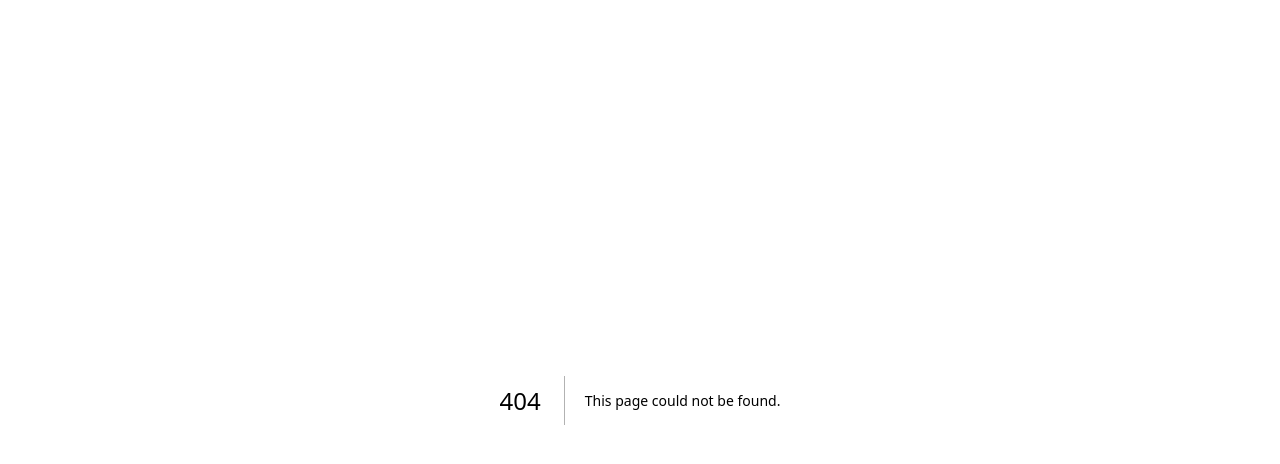
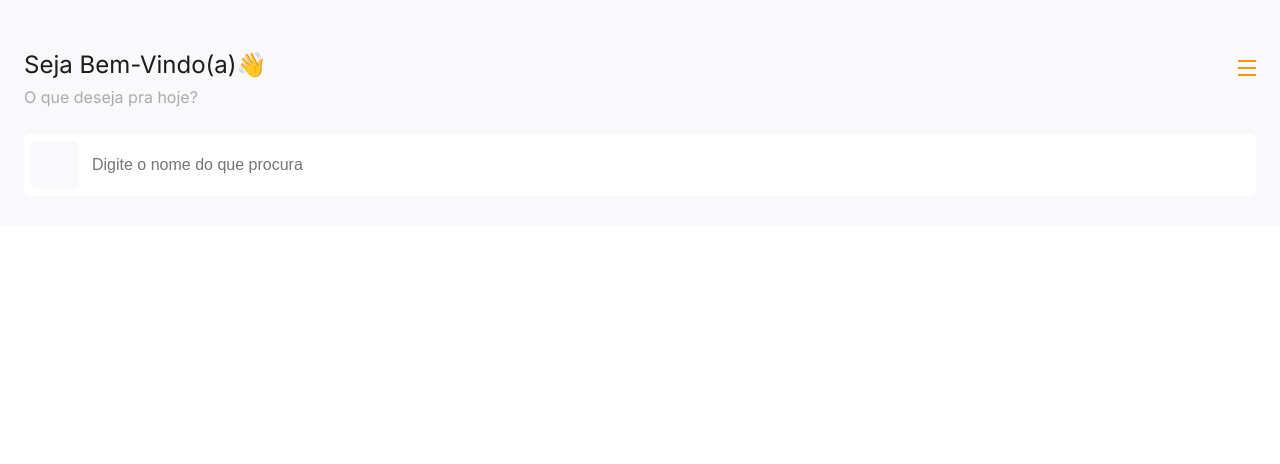
Before and after one commit to MaxOliveiraJr/delivery, a Next.js app: page /1 in a window 1280 px wide. Before the commit this address had no page. Shown: the top 464 px of the page. Built offline with nearby package versions, Linux system fonts and the light colour scheme.

Commit message:
feat: header complete

```diff
--- /dev/null
+++ b/components/SearchInput/index.tsx
@@ -0,0 +1,40 @@
+import { useState } from "react";
+import styles from "./styles.module.css";
+
+type Props = {
+  mainColor: string;
+  onSearch: (searchValue: string) => void;
+};
+
+export const SearchInput = ({ mainColor, onSearch }: Props) => {
+  const [focused, setFocused] = useState(false);
+  const [searchValue, setSearchValue] = useState("");
+
+  const handleKeyUp = (event: React.KeyboardEvent<HTMLInputElement>) => {
+    if (event.code === "Enter") {
+      onSearch(searchValue);
+    }
+  };
+
+  return (
+    <div
+      className={styles.container}
+      style={{ borderColor: focused ? mainColor : "#ffffff" }}
+    >
+      <div
+        className={styles.button}
+        onClick={(e) => onSearch(searchValue)}
+      ></div>
+      <input
+        type="text"
+        className={styles.input}
+        placeholder="Digite o nome do que procura"
+        onFocus={() => setFocused(true)}
+        onBlur={() => setFocused(false)}
+        onKeyUp={handleKeyUp}
+        value={searchValue}
+        onChange={(e) => setSearchValue(e.target.value)}
+      />
+    </div>
+  );
+};
--- /dev/null
+++ b/components/SearchInput/styles.module.css
@@ -0,0 +1,29 @@
+.container {
+  background-color: #ffffff;
+  display: flex;
+  padding: 6px;
+  border-radius: 5px;
+  border: 1px solid #ffffff;
+}
+
+.button {
+  background-color: #f9f9fb;
+  width: 48px;
+  height: 48px;
+  border-radius: 5px;
+}
+
+.input {
+  border: 0;
+  outline: 0;
+  flex: 1;
+  height: 48px;
+  font-weight: 400;
+  font-size: 16px;
+  margin-left: 13px;
+}
+
+.inputs:active {
+  outline: #fb9400;
+  outline-style: dashed;
+}
--- a/package.json
+++ b/package.json
@@ -18,6 +18,7 @@
     "next": "13.0.7",
     "react": "18.2.0",
     "react-dom": "18.2.0",
+    "swiper": "^8.4.5",
     "typescript": "4.9.4"
   }
 }
--- /dev/null
+++ b/pages/[tenant]/index.tsx
@@ -0,0 +1,33 @@
+import { SearchInput } from "../../components/SearchInput";
+import styles from "../../styles/Home.module.css";
+
+const Home = () => {
+  const handleSearch = (searchValue: string) => {
+    console.log("Você está buscando " + searchValue);
+  };
+
+  return (
+    <div className={styles.container}>
+      <header className={styles.header}>
+        <div className={styles.headerTop}>
+          <div className={styles.headerTopLeft}>
+            <div className={styles.headerTitle}>Seja Bem-Vindo(a)👋 </div>
+            <div className={styles.headerSubtitle}>O que deseja pra hoje?</div>
+          </div>
+          <div className={styles.headerTopRight}>
+            <div className={styles.menuButton}>
+              <div className={styles.menuButtonLine}></div>
+              <div className={styles.menuButtonLine}></div>
+              <div className={styles.menuButtonLine}></div>
+            </div>
+          </div>
+        </div>
+        <div className={styles.headerBottom}>
+          <SearchInput mainColor="#fb9400" onSearch={handleSearch} />
+        </div>
+      </header>
+    </div>
+  );
+};
+
+export default Home;
--- a/styles/Home.module.css
+++ b/styles/Home.module.css
@@ -1,278 +1,53 @@
-.main {
+.container {
+  background-color: #ffffff;
+}
+
+.header {
+  background-color: #f9f9fb;
+  padding: 50px 24px 30px 24px;
+}
+
+.headerTop {
+
+  display: flex;
+  justify-content: space-between;
+  margin-bottom: 27px;
+
+}
+
+.headerTopLeft {
+}
+
+
+.headerTitle {
+  font-weight: 500;
+  font-size: 24px;
+  color: #1b1b1b;
+  margin-bottom: 8px;
+}
+
+.headerSubtitle {
+  font-weight: 400;
+  font-size: 16px;
+  color: #979797cc;
+}
+
+.headerTopRight {
+}
+
+.headerButtom {
+}
+
+.menuButton {
+  width: 18px;
+  height: 16px;
   display: flex;
   flex-direction: column;
   justify-content: space-between;
-  align-items: center;
-  padding: 6rem;
-  min-height: 100vh;
+  margin-top: 10px;
 }
 
-.description {
-  display: inherit;
-  justify-content: inherit;
-  align-items: inherit;
-  font-size: 0.85rem;
-  max-width: var(--max-width);
-  width: 100%;
-  z-index: 2;
-  font-family: var(--font-mono);
+.menuButtonLine {
+  height: 2px;
+  background-color: #fb9400;
 }
-
-.description a {
-  display: flex;
-  justify-content: center;
-  align-items: center;
-  gap: 0.5rem;
-}
-
-.description p {
-  position: relative;
-  margin: 0;
-  padding: 1rem;
-  background-color: rgba(var(--callout-rgb), 0.5);
-  border: 1px solid rgba(var(--callout-border-rgb), 0.3);
-  border-radius: var(--border-radius);
-}
-
-.code {
-  font-weight: 700;
-  font-family: var(--font-mono);
-}
-
-.grid {
-  display: grid;
-  grid-template-columns: repeat(4, minmax(25%, auto));
-  width: var(--max-width);
-  max-width: 100%;
-}
-
-.card {
-  padding: 1rem 1.2rem;
-  border-radius: var(--border-radius);
-  background: rgba(var(--card-rgb), 0);
-  border: 1px solid rgba(var(--card-border-rgb), 0);
-  transition: background 200ms, border 200ms;
-}
-
-.card span {
-  display: inline-block;
-  transition: transform 200ms;
-}
-
-.card h2 {
-  font-weight: 600;
-  margin-bottom: 0.7rem;
-}
-
-.card p {
-  margin: 0;
-  opacity: 0.6;
-  font-size: 0.9rem;
-  line-height: 1.5;
-  max-width: 30ch;
-}
-
-.center {
-  display: flex;
-  justify-content: center;
-  align-items: center;
-  position: relative;
-  padding: 4rem 0;
-}
-
-.center::before {
-  background: var(--secondary-glow);
-  border-radius: 50%;
-  width: 480px;
-  height: 360px;
-  margin-left: -400px;
-}
-
-.center::after {
-  background: var(--primary-glow);
-  width: 240px;
-  height: 180px;
-  z-index: -1;
-}
-
-.center::before,
-.center::after {
-  content: '';
-  left: 50%;
-  position: absolute;
-  filter: blur(45px);
-  transform: translateZ(0);
-}
-
-.logo,
-.thirteen {
-  position: relative;
-}
-
-.thirteen {
-  display: flex;
-  justify-content: center;
-  align-items: center;
-  width: 75px;
-  height: 75px;
-  padding: 25px 10px;
-  margin-left: 16px;
-  transform: translateZ(0);
-  border-radius: var(--border-radius);
-  overflow: hidden;
-  box-shadow: 0px 2px 8px -1px #0000001a;
-}
-
-.thirteen::before,
-.thirteen::after {
-  content: '';
-  position: absolute;
-  z-index: -1;
-}
-
-/* Conic Gradient Animation */
-.thirteen::before {
-  animation: 6s rotate linear infinite;
-  width: 200%;
-  height: 200%;
-  background: var(--tile-border);
-}
-
-/* Inner Square */
-.thirteen::after {
-  inset: 0;
-  padding: 1px;
-  border-radius: var(--border-radius);
-  background: linear-gradient(
-    to bottom right,
-    rgba(var(--tile-start-rgb), 1),
-    rgba(var(--tile-end-rgb), 1)
-  );
-  background-clip: content-box;
-}
-
-/* Enable hover only on non-touch devices */
-@media (hover: hover) and (pointer: fine) {
-  .card:hover {
-    background: rgba(var(--card-rgb), 0.1);
-    border: 1px solid rgba(var(--card-border-rgb), 0.15);
-  }
-
-  .card:hover span {
-    transform: translateX(4px);
-  }
-}
-
-@media (prefers-reduced-motion) {
-  .thirteen::before {
-    animation: none;
-  }
-
-  .card:hover span {
-    transform: none;
-  }
-}
-
-/* Mobile */
-@media (max-width: 700px) {
-  .content {
-    padding: 4rem;
-  }
-
-  .grid {
-    grid-template-columns: 1fr;
-    margin-bottom: 120px;
-    max-width: 320px;
-    text-align: center;
-  }
-
-  .card {
-    padding: 1rem 2.5rem;
-  }
-
-  .card h2 {
-    margin-bottom: 0.5rem;
-  }
-
-  .center {
-    padding: 8rem 0 6rem;
-  }
-
-  .center::before {
-    transform: none;
-    height: 300px;
-  }
-
-  .description {
-    font-size: 0.8rem;
-  }
-
-  .description a {
-    padding: 1rem;
-  }
-
-  .description p,
-  .description div {
-    display: flex;
-    justify-content: center;
-    position: fixed;
-    width: 100%;
-  }
-
-  .description p {
-    align-items: center;
-    inset: 0 0 auto;
-    padding: 2rem 1rem 1.4rem;
-    border-radius: 0;
-    border: none;
-    border-bottom: 1px solid rgba(var(--callout-border-rgb), 0.25);
-    background: linear-gradient(
-      to bottom,
-      rgba(var(--background-start-rgb), 1),
-      rgba(var(--callout-rgb), 0.5)
-    );
-    background-clip: padding-box;
-    backdrop-filter: blur(24px);
-  }
-
-  .description div {
-    align-items: flex-end;
-    pointer-events: none;
-    inset: auto 0 0;
-    padding: 2rem;
-    height: 200px;
-    background: linear-gradient(
-      to bottom,
-      transparent 0%,
-      rgb(var(--background-end-rgb)) 40%
-    );
-    z-index: 1;
-  }
-}
-
-/* Tablet and Smaller Desktop */
-@media (min-width: 701px) and (max-width: 1120px) {
-  .grid {
-    grid-template-columns: repeat(2, 50%);
-  }
-}
-
-@media (prefers-color-scheme: dark) {
-  .vercelLogo {
-    filter: invert(1);
-  }
-
-  .logo,
-  .thirteen img {
-    filter: invert(1) drop-shadow(0 0 0.3rem #ffffff70);
-  }
-}
-
-@keyframes rotate {
-  from {
-    transform: rotate(360deg);
-  }
-  to {
-    transform: rotate(0deg);
-  }
-}
--- a/styles/globals.css
+++ b/styles/globals.css
@@ -1,77 +1,4 @@
-:root {
-  --max-width: 1100px;
-  --border-radius: 12px;
-  --font-mono: ui-monospace, Menlo, Monaco, 'Cascadia Mono', 'Segoe UI Mono',
-    'Roboto Mono', 'Oxygen Mono', 'Ubuntu Monospace', 'Source Code Pro',
-    'Fira Mono', 'Droid Sans Mono', 'Courier New', monospace;
-
-  --foreground-rgb: 0, 0, 0;
-  --background-start-rgb: 214, 219, 220;
-  --background-end-rgb: 255, 255, 255;
-
-  --primary-glow: conic-gradient(
-    from 180deg at 50% 50%,
-    #16abff33 0deg,
-    #0885ff33 55deg,
-    #54d6ff33 120deg,
-    #0071ff33 160deg,
-    transparent 360deg
-  );
-  --secondary-glow: radial-gradient(
-    rgba(255, 255, 255, 1),
-    rgba(255, 255, 255, 0)
-  );
-
-  --tile-start-rgb: 239, 245, 249;
-  --tile-end-rgb: 228, 232, 233;
-  --tile-border: conic-gradient(
-    #00000080,
-    #00000040,
-    #00000030,
-    #00000020,
-    #00000010,
-    #00000010,
-    #00000080
-  );
-
-  --callout-rgb: 238, 240, 241;
-  --callout-border-rgb: 172, 175, 176;
-  --card-rgb: 180, 185, 188;
-  --card-border-rgb: 131, 134, 135;
-}
-
-@media (prefers-color-scheme: dark) {
-  :root {
-    --foreground-rgb: 255, 255, 255;
-    --background-start-rgb: 0, 0, 0;
-    --background-end-rgb: 0, 0, 0;
-
-    --primary-glow: radial-gradient(rgba(1, 65, 255, 0.4), rgba(1, 65, 255, 0));
-    --secondary-glow: linear-gradient(
-      to bottom right,
-      rgba(1, 65, 255, 0),
-      rgba(1, 65, 255, 0),
-      rgba(1, 65, 255, 0.3)
-    );
-
-    --tile-start-rgb: 2, 13, 46;
-    --tile-end-rgb: 2, 5, 19;
-    --tile-border: conic-gradient(
-      #ffffff80,
-      #ffffff40,
-      #ffffff30,
-      #ffffff20,
-      #ffffff10,
-      #ffffff10,
-      #ffffff80
-    );
-
-    --callout-rgb: 20, 20, 20;
-    --callout-border-rgb: 108, 108, 108;
-    --card-rgb: 100, 100, 100;
-    --card-border-rgb: 200, 200, 200;
-  }
-}
+@import url('https://fonts.googleapis.com/css2?family=Inter:wght@400;600;700;800&display=swap');
 
 * {
   box-sizing: border-box;
@@ -79,29 +6,6 @@
   margin: 0;
 }
 
-html,
-body {
-  max-width: 100vw;
-  overflow-x: hidden;
+body{
+  font-family: 'Inter', sans-serif;
 }
-
-body {
-  color: rbg(--foreground-rgb);
-  background: linear-gradient(
-      to bottom,
-      transparent,
-      rgb(var(--background-end-rgb))
-    )
-    rgb(var(--background-start-rgb));
-}
-
-a {
-  color: inherit;
-  text-decoration: none;
-}
-
-@media (prefers-color-scheme: dark) {
-  html {
-    color-scheme: dark;
-  }
-}
```
Also changed, not shown: 2 other files (tests, documents, lock files or other folders).
